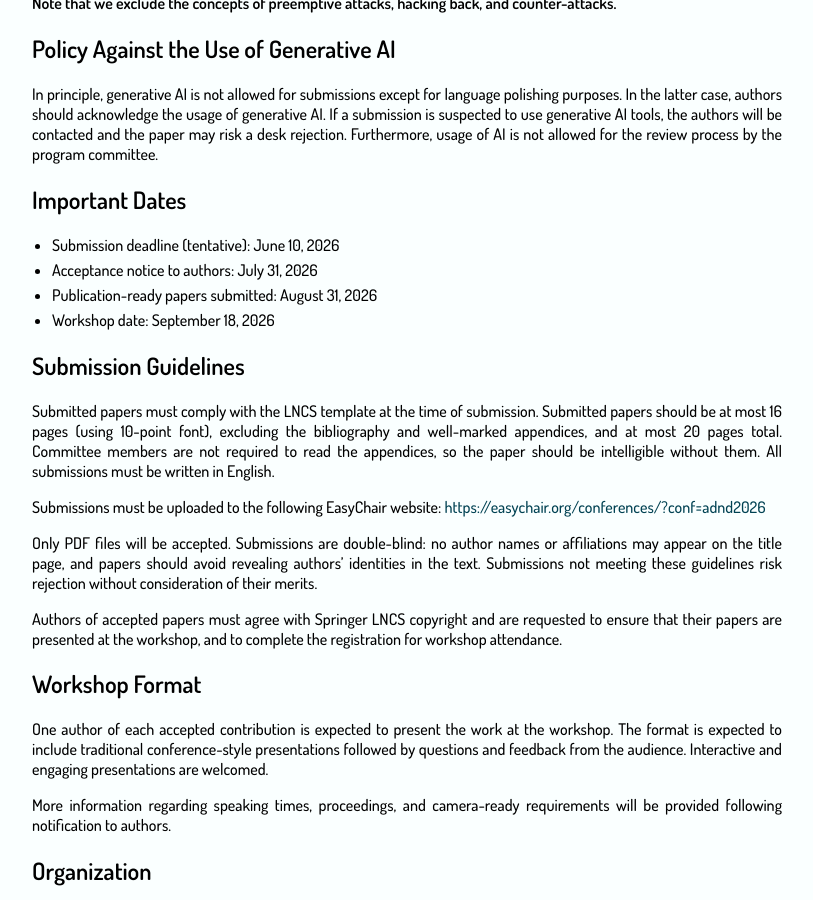
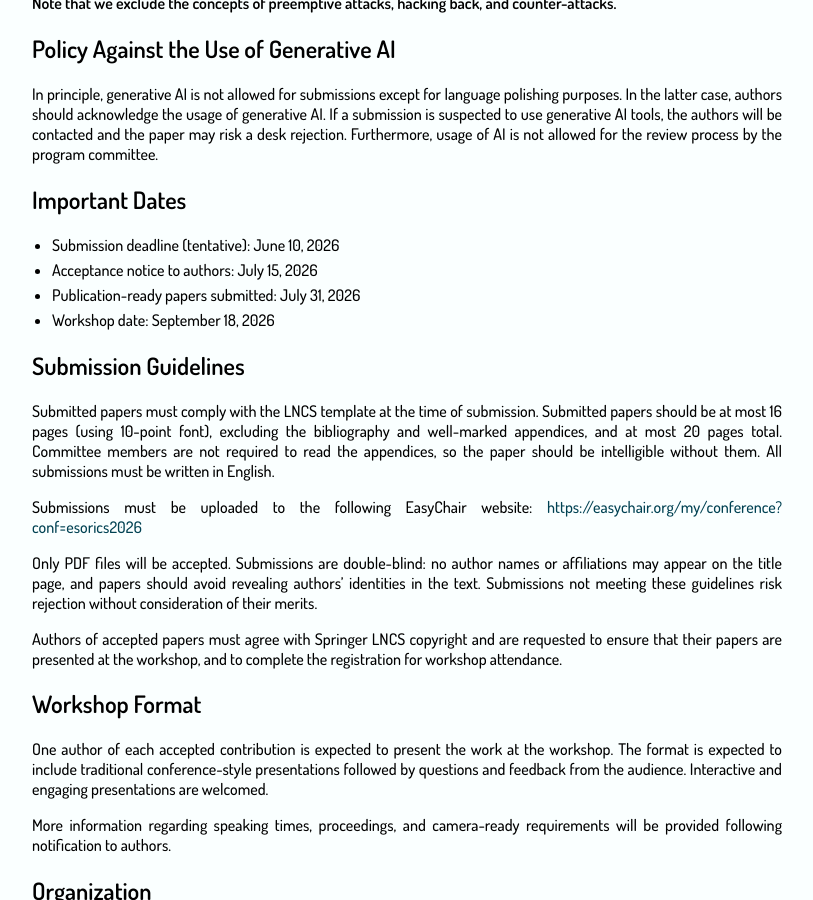
Before and after one commit to BillyPragSec/billypragsec.github.io, a Jekyll site: the page built from index.md, in a window 1280 px wide and 900 px high, scrolled down 2337 px. Shown: the whole window, without its empty margins (233-1046 px from the left). Built offline with Jekyll 4.4.1, drawn with Linux system fonts in a browser that asks for light colours; our own code applies the rules of GitHub Pages for plain Markdown files.

Commit message:
deadlines and submission link update

```diff
--- a/index.md
+++ b/index.md
@@ -64,15 +64,15 @@ In principle, generative AI is not allowed for submissions except for language p
 
 ## Important Dates
 * Submission deadline (tentative): June 10, 2026
-* Acceptance notice to authors: July 31, 2026
-* Publication-ready papers submitted: August 31, 2026
+* Acceptance notice to authors: July 15, 2026
+* Publication-ready papers submitted: July 31, 2026
 * Workshop date: September 18, 2026
 
 ## Submission Guidelines
 Submitted papers must comply with the LNCS template at the time of submission. Submitted papers should be at most 16 pages (using 10-point font), excluding the bibliography and well-marked appendices, and at most 20 pages total. Committee members are not required to read the appendices, so the paper should be intelligible without them. All submissions must be written in English.
 
 Submissions must be uploaded to the following EasyChair website:
-[https://easychair.org/conferences/?conf=adnd2026](https://easychair.org/conferences/?conf=adnd2026)
+[https://easychair.org/my/conference?conf=esorics2026](https://easychair.org/my/conference?conf=esorics2026)
 
 Only PDF files will be accepted. Submissions are double-blind: no author names or affiliations may appear on the title page, and papers should avoid revealing authors’ identities in the text. Submissions not meeting these guidelines risk rejection without consideration of their merits.
 
```
